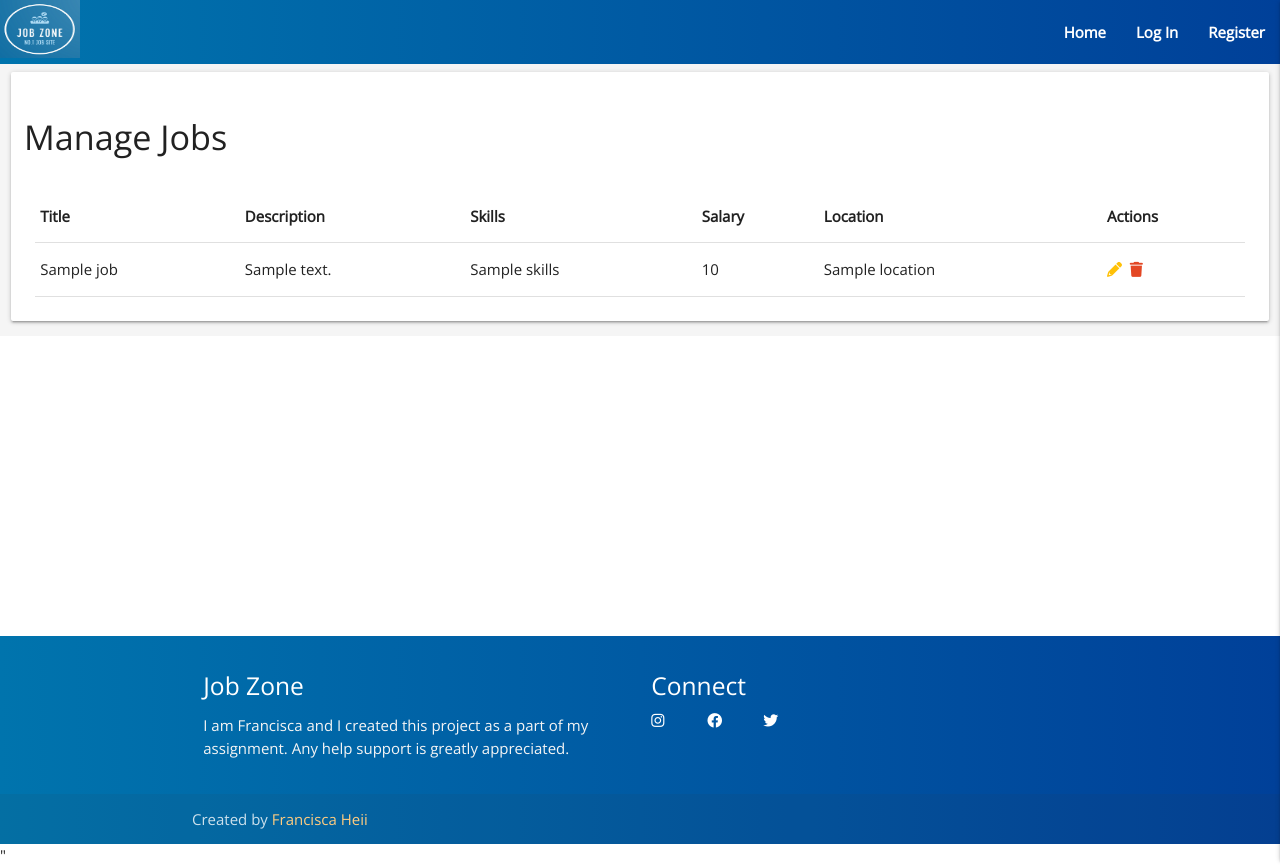
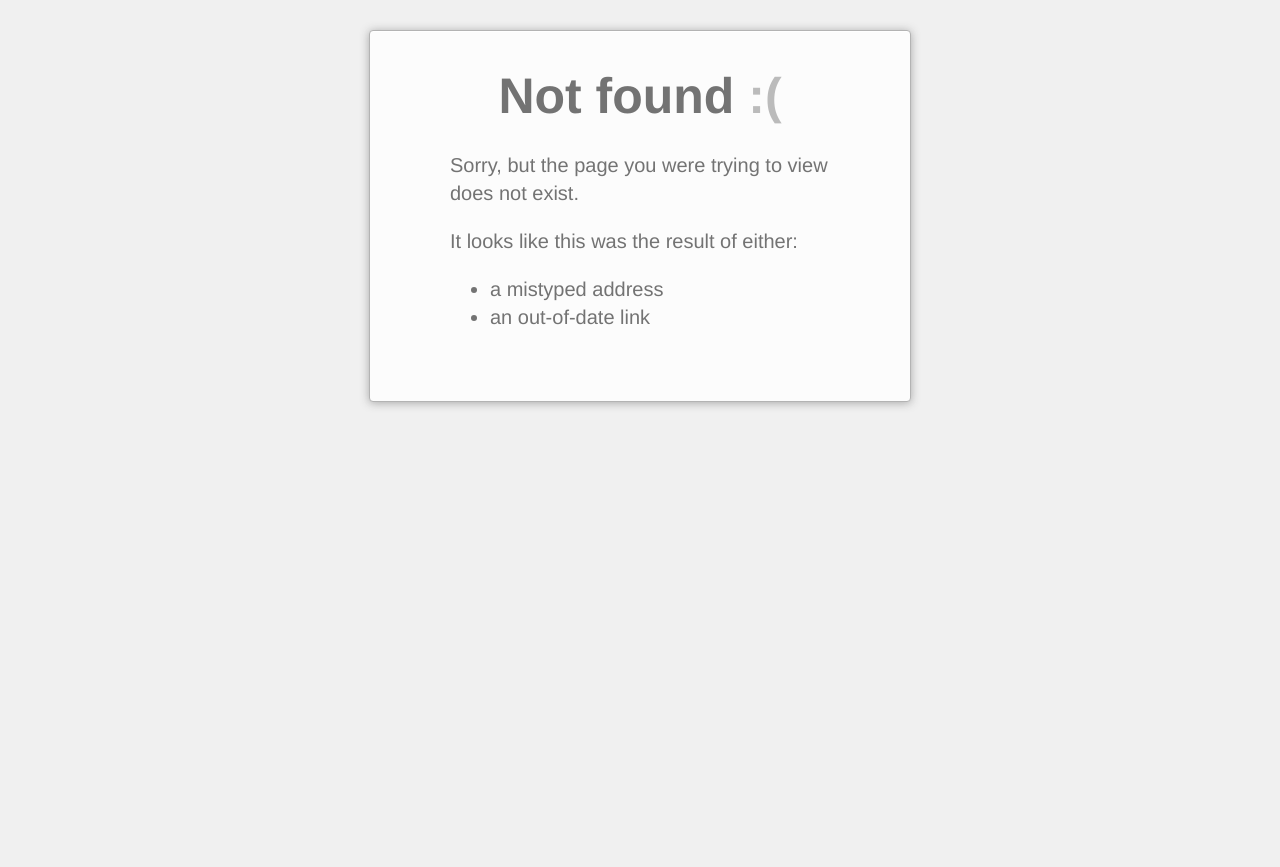
Before and after one commit to Francisca-Heii/jobzone-crud, a Flask app: page /ajax_update in a window 1280 px wide. After the commit the page ends 407 px from the top, so only its background shows below. Run offline with Flask 2, Linux system fonts and the light colour scheme; a database or web service that is not in the repository returns one stand-in record (values such as "Sample title"); some libraries are stand-ins or nearby versions.

Commit message:
added  error handing functionality

```diff
--- a/app.py
+++ b/app.py
@@ -19,6 +19,10 @@ app.secret_key =os.environ.get("SECRET_KEY")
 mongo = PyMongo(app)
 
 
+@app.errorhandler(404)
+def page_not_found(e):
+    return render_template("error.html")
+
 @app.route("/")
 @app.route("/home")
 def home():
@@ -27,12 +31,18 @@ def home():
 
 @app.route("/employerHome")
 def employerHome():
-    return render_template("employer/home.html")
+    if isValid("employer"):
+        return render_template("employer/home.html")
+    else:
+        return render_template("error.html")
 
 
 @app.route("/jobSeekerHome")
 def jobSeekerHome():
-    return render_template("jobseeker/home.html")
+    if isValid("jobseeker"):
+        return render_template("jobseeker/home.html")
+    else:
+        return render_template("error.html")
 
 
 @app.route("/register", methods=["GET", "POST"])
@@ -216,8 +226,10 @@ def postJob():
 
 @app.route("/jobs", methods=["GET", "POST"])
 def jobs():
-    jobs = mongo.db.jobs.find({"username":session["user"]})
-    return render_template("employer/jobs.html", jobs=jobs)
+    if isValid("employer"):
+        jobs = mongo.db.jobs.find({"username":session["user"]})
+        return render_template("employer/jobs.html", jobs=jobs)
+    return render_template("error.html")
 
 
 @app.route("/search/<keywords>", methods=["GET"])
@@ -263,45 +275,64 @@ def applyJob():
 
 @app.route("/jobApplicants", methods=["GET", "POST"])
 def jobApplicants():
-    jobs = mongo.db.jobs.find({"username": session["user"]})
-    applicants = []
-    applicantsDetails = []
+    if isValid("employer"):
+        jobs = mongo.db.jobs.find({"username": session["user"]})
+        applicants = []
+        applicantsDetails = []
 
-    for job in jobs:
-        applicants.append(mongo.db.jobs_history.find(
-                            {"jobId": job["_id"]}))
-    appl = list(dict.fromkeys(applicants))
-    for a in appl:
-        for d in a:
-            applicantsDetails.append(mongo.db.job_seeker_profile.find_one(
-                                 {"username": d["username"]}))
-    return render_template("employer/jobApplicants.html", applicantsDetails=applicantsDetails)
+        for job in jobs:
+            applicants.append(mongo.db.jobs_history.find(
+                                {"jobId": job["_id"]}))
+        appl = list(dict.fromkeys(applicants))
+        for a in appl:
+            for d in a:
+                applicantsDetails.append(mongo.db.job_seeker_profile.find_one(
+                                     {"username": d["username"]}))
+        return render_template("employer/jobApplicants.html", applicantsDetails=applicantsDetails)
+    else:
+        return render_template("error.html")
 
 
 @app.route("/ajax_update", methods=["POST","GET"])
 def ajax_update():
     if request.method == 'POST':
-        job = {
-                "title": request.form['txtTitle'],
-                "description": request.form['txtDescription'],
-                "skills": request.form['txtSkills'],
-                "location": request.form['txtLocation'],
-                "salary": request.form['txtSalary']
-            }
-        mongo.db.jobs.update_one({"_id": ObjectId(request.form['id'])}, {"$set":job})
+        if isValid("employer"):
+            job = {
+                    "title": request.form['txtTitle'],
+                    "description": request.form['txtDescription'],
+                    "skills": request.form['txtSkills'],
+                    "location": request.form['txtLocation'],
+                    "salary": request.form['txtSalary']
+                }
+            mongo.db.jobs.update_one({"_id": ObjectId(request.form['id'])}, {"$set":job})
+            jobs = mongo.db.jobs.find()
+            return "job updated successfully"
+        return render_template("error.html")
+    if isValid("employer"):
         jobs = mongo.db.jobs.find()
-        return "job updated successfully"
-    jobs = mongo.db.jobs.find()
-    return render_template("employer/jobs.html", jobs=jobs)
+        return render_template("employer/jobs.html", jobs=jobs)
+    return render_template("error.html")
 
 
 @app.route("/ajax_delete", methods=["POST", "GET"])
 def ajax_delete():
     if request.method == 'POST':
-        mongo.db.jobs.delete_one({"_id": ObjectId(request.form['id'])})
-        return "Deleted Successfully"
-    jobs = mongo.db.jobs.find()
-    return render_template("employer/jobs.html", jobs=jobs)
+        if isValid("employer"):
+            mongo.db.jobs.delete_one({"_id": ObjectId(request.form['id'])})
+            return "Deleted Successfully"
+        return render_template("error.html")
+    if isValid("employer"):
+        jobs = mongo.db.jobs.find()
+        return render_template("employer/jobs.html", jobs=jobs)
+    return render_template("error.html")
+
+
+def isValid(role):
+    if "user" in session:
+        if session["role"] == role:
+            return True
+        return False
+    return False
 
 
 if __name__ == "__main__":
@@ -309,3 +340,4 @@ if __name__ == "__main__":
             port=int(os.environ.get("PORT")),
             debug=True
             )
+    app.register_error_handler(404, page_not_found)
--- a/templates/employer/home.html
+++ b/templates/employer/home.html
@@ -36,7 +36,7 @@
                    update it if requirement changes and delete it if closed</p>
             </div>
             <div class="card-action">
-                <a href="{{ url_for('profile', username=session['user'])}}">BROWSE</a>
+                <a href="{{ url_for('jobs')}}">BROWSE</a>
             </div>
           </div>
         </div>
@@ -47,7 +47,7 @@
                 <p>Goto Job Applicants section to see the candidates details who applied your jobs.<br></p>
               </div>
               <div class="card-action black-text">
-                  <a href="{{ url_for('profile', username=session['user'])}}">BROWSE </a>
+                  <a href="{{ url_for('jobApplicants')}}">BROWSE </a>
               </div>
             </div>
           </div>
--- /dev/null
+++ b/templates/error.html
@@ -0,0 +1,157 @@
+<!DOCTYPE html>
+<html lang="en">
+  <head>
+    <meta charset="utf-8">
+    <title>Page Not Found :(</title>
+    <style>
+      ::-moz-selection {
+        background: #b3d4fc;
+        text-shadow: none;
+      }
+
+      ::selection {
+        background: #b3d4fc;
+        text-shadow: none;
+      }
+
+      html {
+        padding: 30px 10px;
+        font-size: 20px;
+        line-height: 1.4;
+        color: #737373;
+        background: #f0f0f0;
+        -webkit-text-size-adjust: 100%;
+        -ms-text-size-adjust: 100%;
+      }
+
+      html,
+      input {
+        font-family: "Helvetica Neue", Helvetica, Arial, sans-serif;
+      }
+
+      body {
+        max-width: 500px;
+        _width: 500px;
+        padding: 30px 20px 50px;
+        border: 1px solid #b3b3b3;
+        border-radius: 4px;
+        margin: 0 auto;
+        box-shadow: 0 1px 10px #a7a7a7, inset 0 1px 0 #fff;
+        background: #fcfcfc;
+      }
+
+      h1 {
+        margin: 0 10px;
+        font-size: 50px;
+        text-align: center;
+      }
+
+      h1 span {
+        color: #bbb;
+      }
+
+      h3 {
+        margin: 1.5em 0 0.5em;
+      }
+
+      p {
+        margin: 1em 0;
+      }
+
+      ul {
+        padding: 0 0 0 40px;
+        margin: 1em 0;
+      }
+
+      .container {
+        max-width: 380px;
+        _width: 380px;
+        margin: 0 auto;
+      }
+
+      /* google search */
+
+      #goog-fixurl ul {
+        list-style: none;
+        padding: 0;
+        margin: 0;
+      }
+
+      #goog-fixurl form {
+        margin: 0;
+      }
+
+      #goog-wm-qt,
+      #goog-wm-sb {
+        border: 1px solid #bbb;
+        font-size: 16px;
+        line-height: normal;
+        vertical-align: top;
+        color: #444;
+        border-radius: 2px;
+      }
+
+      #goog-wm-qt {
+        width: 220px;
+        height: 20px;
+        padding: 5px;
+        margin: 5px 10px 0 0;
+        box-shadow: inset 0 1px 1px #ccc;
+      }
+
+      #goog-wm-sb {
+        display: inline-block;
+        height: 32px;
+        padding: 0 10px;
+        margin: 5px 0 0;
+        white-space: nowrap;
+        cursor: pointer;
+        background-color: #f5f5f5;
+        background-image: -webkit-linear-gradient(rgba(255,255,255,0), #f1f1f1);
+        background-image: -moz-linear-gradient(rgba(255,255,255,0), #f1f1f1);
+        background-image: -ms-linear-gradient(rgba(255,255,255,0), #f1f1f1);
+        background-image: -o-linear-gradient(rgba(255,255,255,0), #f1f1f1);
+        -webkit-appearance: none;
+        -moz-appearance: none;
+        appearance: none;
+        *overflow: visible;
+        *display: inline;
+        *zoom: 1;
+      }
+
+      #goog-wm-sb:hover,
+      #goog-wm-sb:focus {
+        border-color: #aaa;
+        box-shadow: 0 1px 1px rgba(0, 0, 0, 0.1);
+        background-color: #f8f8f8;
+      }
+
+      #goog-wm-qt:hover,
+      #goog-wm-qt:focus {
+        border-color: #105cb6;
+        outline: 0;
+        color: #222;
+      }
+
+      input::-moz-focus-inner {
+        padding: 0;
+        border: 0;
+      }
+    </style>
+  </head>
+  <body>
+    <div class="container">
+      <h1>Not found <span>:(</span></h1>
+      <p>Sorry, but the page you were trying to view does not exist.</p>
+      <p>It looks like this was the result of either:</p>
+      <ul>
+        <li>a mistyped address</li>
+        <li>an out-of-date link</li>
+      </ul>
+      <script>
+        var GOOG_FIXURL_LANG = (navigator.language || '').slice(0,2),GOOG_FIXURL_SITE = location.host;
+      </script>
+      <script src="//linkhelp.clients.google.com/tbproxy/lh/wm/fixurl.js"></script>
+    </div>
+  </body>
+</html>
```
